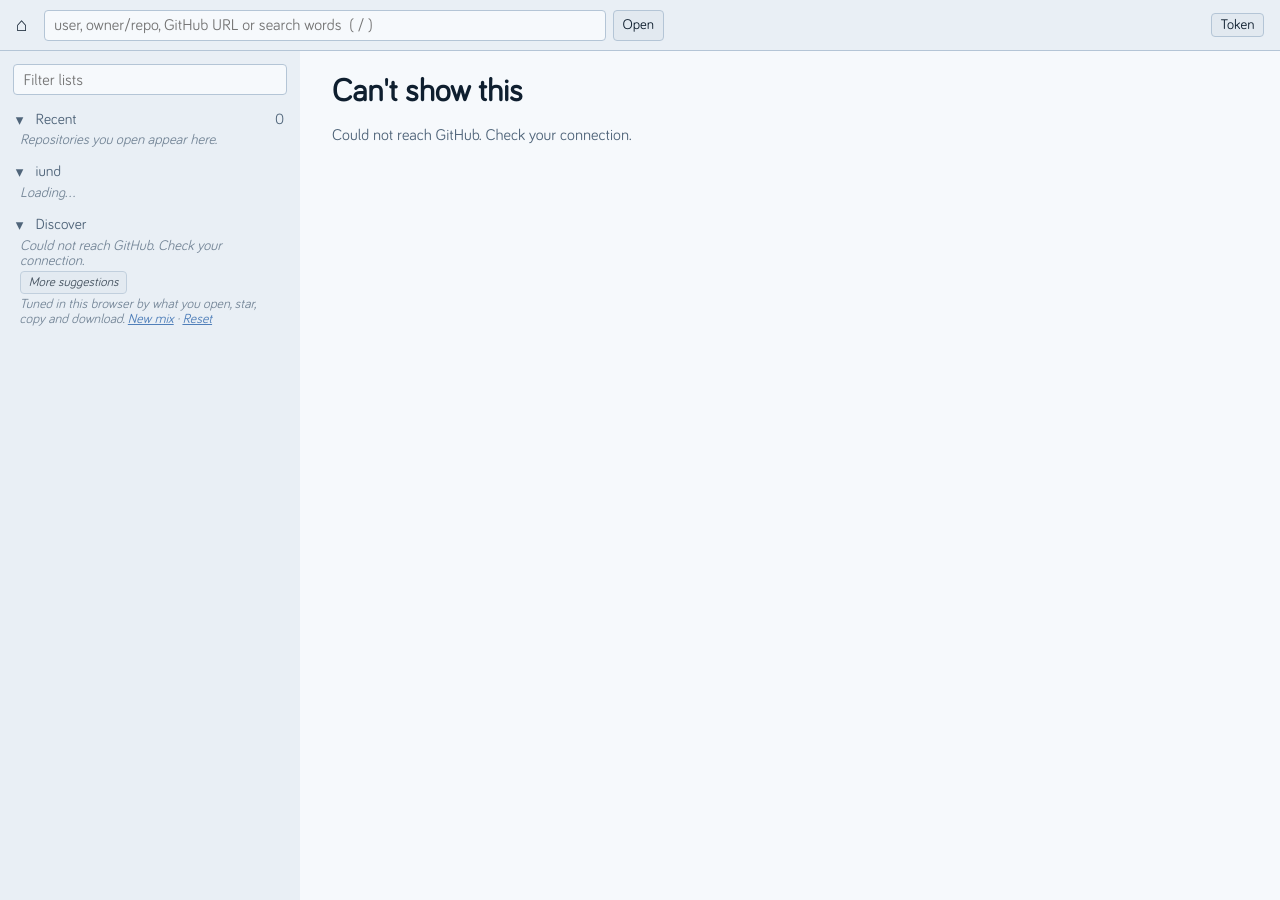
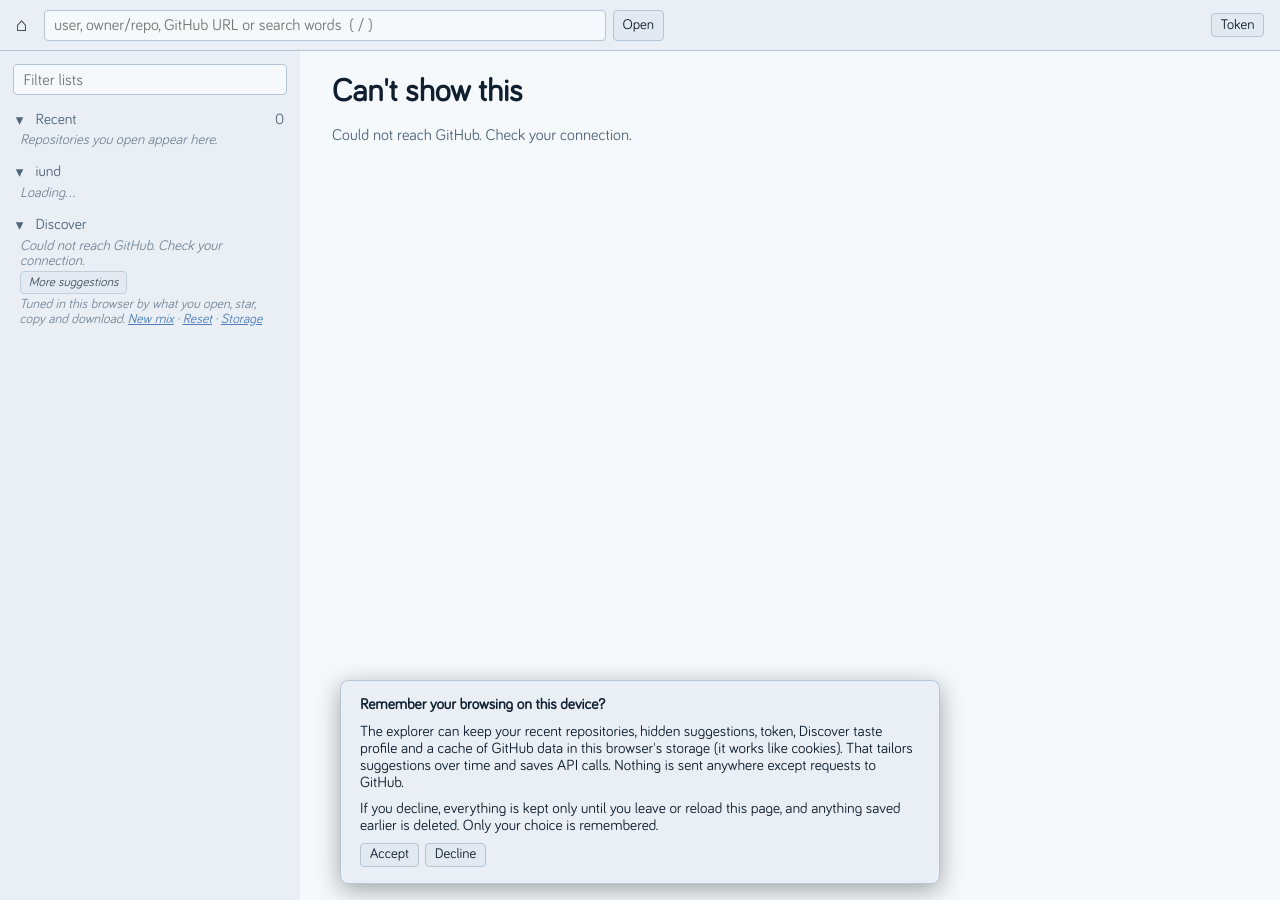
Before and after one commit to iund/iund.github.io, a Jekyll site: the page explore.html, which Jekyll copies as it is, in a window 1280 px wide. Built offline with Jekyll 4.4.1, drawn with Linux system fonts in a browser that asks for light colours; nearby versions of some CDN libraries; a style sheet for code colours, icons or effects is not loaded; part of the change alters nothing that is shown.

Commit message:
Ask before storing explorer data in the browser
Co-Authored-By: Claude Opus 5.5 <noreply@anthropic.com>

```diff
--- a/explore.html
+++ b/explore.html
@@ -63,6 +63,8 @@
 		@media (hover: none) { .sug .x { visibility: visible; } }
 		.sug .x:hover { color: var(--bad); }
 		#disc-foot { font-size: 0.85em; }
+		#consent { position: fixed; left: 1em; right: 1em; bottom: 1em; max-width: 560px; margin: 0 auto; background: var(--nav); border: 1px solid var(--line); border-radius: 8px; padding: 0.4em 1.2em 1em; box-shadow: 0 6px 24px rgba(0, 0, 0, 0.35); z-index: 10; }
+		#consent p { margin: 0.6em 0; font-size: 0.95em; }
 		nav .line { display: block; white-space: nowrap; overflow: hidden; text-overflow: ellipsis; }
 		nav .note { color: var(--dim); font-size: 0.9em; margin: 0.2em 0.5em; }
 
@@ -146,7 +148,7 @@
 		<button class="btn" type="submit">Save</button>
 		<button class="btn" type="button" id="token-clear">Clear</button>
 		<p id="token-status"></p>
-		<p>Raises the API limit from 60 to 5,000 calls an hour and turns on starring and your Starred list. Use a fine-grained token with <b>Public repositories (read-only)</b> access and the account permission <b>Starring: read and write</b>. It is kept in this browser's local storage and only sent to api.github.com.</p>
+		<p>Raises the API limit from 60 to 5,000 calls an hour and turns on starring and your Starred list. Use a fine-grained token with <b>Public repositories (read-only)</b> access and the account permission <b>Starring: read and write</b>. It is only sent to api.github.com, and kept in this browser only if you accepted storage (otherwise until you leave the page).</p>
 	</form>
 	<nav>
 		<input id="filter" type="search" placeholder="Filter lists" aria-label="Filter lists" autocomplete="off">
@@ -157,10 +159,16 @@
 			<div id="disc-list"></div>
 			<p class="note" id="disc-status"></p>
 			<p class="note"><button class="btn" id="disc-more">More suggestions</button></p>
-			<p class="note" id="disc-foot">Tuned in this browser by what you open, star, copy and download. <button class="linkish" id="disc-mix">New mix</button> · <button class="linkish" id="disc-reset">Reset</button></p>
+			<p class="note" id="disc-foot">Tuned in this browser by what you open, star, copy and download. <button class="linkish" id="disc-mix">New mix</button> · <button class="linkish" id="disc-reset">Reset</button> · <button class="linkish" id="consent-open">Storage</button></p>
 		</details>
 	</nav>
 	<main id="main"></main>
+</div>
+<div id="consent" role="dialog" aria-labelledby="consent-title" hidden>
+	<p><b id="consent-title">Remember your browsing on this device?</b></p>
+	<p>The explorer can keep your recent repositories, hidden suggestions, token, Discover taste profile and a cache of GitHub data in this browser's storage (it works like cookies). That tailors suggestions over time and saves API calls. Nothing is sent anywhere except requests to GitHub.</p>
+	<p>If you decline, everything is kept only until you leave or reload this page, and anything saved earlier is deleted. Only your choice is remembered.</p>
+	<div class="clone"><button id="consent-yes">Accept</button><button id="consent-no">Decline</button></div>
 </div>
 <script src="https://cdn.jsdelivr.net/npm/marked@18.0.14/lib/marked.umd.js"></script>
 <script src="https://cdn.jsdelivr.net/npm/dompurify@3.4.16/dist/purify.min.js"></script>
@@ -182,12 +190,32 @@ const num = n => (n ?? 0).toLocaleString();
 const size = b => b < 1024 ? b + ' B' : b < 1048576 ? (b / 1024).toFixed(1) + ' KB' : (b / 1048576).toFixed(1) + ' MB';
 const clock = s => new Date(s * 1000).toLocaleTimeString([], { hour: '2-digit', minute: '2-digit' });
 const ago = t => { const m = Math.round((Date.now() - t) / MIN); return m < 1 ? 'just now' : m < 60 ? m + ' min ago' : m < 1440 ? Math.round(m / 60) + ' h ago' : Math.round(m / 1440) + ' d ago'; };
+// Storage only persists after the visitor accepts; until then (or after declining) it lives in memory for this page visit.
+let consent = null;
+try { consent = localStorage.getItem('explore-consent'); } catch {}
+const memStore = new Map();
+const store = {
+	get: k => { if (consent === 'yes') { try { return localStorage.getItem(k); } catch { return null; } } return memStore.has(k) ? memStore.get(k) : null; },
+	set: (k, v) => { if (consent === 'yes') localStorage.setItem(k, v); else memStore.set(k, v); },
+	remove: k => { if (consent === 'yes') { try { localStorage.removeItem(k); } catch {} } else memStore.delete(k); },
+	keys: () => { if (consent === 'yes') { try { return Object.keys(localStorage); } catch { return []; } } return [...memStore.keys()]; },
+};
+const ours = k => k.startsWith('explore-') || k.startsWith('gx:');
+function setConsent(v) {
+	consent = v;
+	try {
+		localStorage.setItem('explore-consent', v);
+		if (v === 'yes') { memStore.forEach((val, k) => { try { localStorage.setItem(k, val); } catch {} }); memStore.clear(); }
+		else Object.keys(localStorage).filter(k => ours(k) && k !== 'explore-consent').forEach(k => { memStore.set(k, localStorage.getItem(k)); localStorage.removeItem(k); });
+	} catch {}
+	$('#consent').hidden = true;
+}
 const ls = {
-	get: (k, d) => { try { return JSON.parse(localStorage.getItem(k)) ?? d; } catch { return d; } },
-	set: (k, v) => { try { v == null ? localStorage.removeItem(k) : localStorage.setItem(k, JSON.stringify(v)); } catch {} },
+	get: (k, d) => { try { return JSON.parse(store.get(k)) ?? d; } catch { return d; } },
+	set: (k, v) => { try { v == null ? store.remove(k) : store.set(k, JSON.stringify(v)); } catch {} },
 };
 
-// Trim API objects before caching so localStorage holds many more of them.
+// Trim API objects before caching so storage holds many more of them.
 const slimRepo = r => ({ name: r.name, full_name: r.full_name, owner: { login: r.owner.login }, description: r.description, language: r.language,
 	stargazers_count: r.stargazers_count, fork: r.fork, archived: r.archived, topics: r.topics, license: r.license && { spdx_id: r.license.spdx_id },
 	default_branch: r.default_branch, html_url: r.html_url, ssh_url: r.ssh_url, clone_url: r.clone_url, homepage: r.homepage, pushed_at: r.pushed_at, created_at: r.created_at });
@@ -202,25 +230,25 @@ let seq = 0, refreshSeq = -1;
 const search = { left: null, reset: 0 };
 const SEARCH_RESERVE = 2;
 
-// Persistent cache in localStorage ("gx:" keys). Fresh entries are served without a request;
+// Cache in browser storage ("gx:" keys; persistent once storage is accepted). Fresh entries are served without a request;
 // stale ones are revalidated with If-None-Match, and a 304 does not use up the API allowance.
-function cacheGet(key) { try { return JSON.parse(localStorage.getItem('gx:' + key)); } catch { return null; } }
+function cacheGet(key) { try { return JSON.parse(store.get('gx:' + key)); } catch { return null; } }
 function cachePut(key, v) {
 	const s = JSON.stringify(v);
 	for (let i = 0; i < 4; i++) {
-		try { localStorage.setItem('gx:' + key, s); return; } catch { if (!evict()) return; }
+		try { store.set('gx:' + key, s); return; } catch { if (!evict()) return; }
 	}
 }
 function evict() {
-	const keys = Object.keys(localStorage).filter(k => k.startsWith('gx:'));
+	const keys = store.keys().filter(k => k.startsWith('gx:'));
 	if (!keys.length) return false;
-	const aged = keys.map(k => { let t = 0; try { t = JSON.parse(localStorage.getItem(k)).t; } catch {} return [k, t]; }).sort((a, b) => a[1] - b[1]);
-	aged.slice(0, Math.max(1, aged.length >> 2)).forEach(([k]) => localStorage.removeItem(k));
+	const aged = keys.map(k => { let t = 0; try { t = JSON.parse(store.get(k)).t; } catch {} return [k, t]; }).sort((a, b) => a[1] - b[1]);
+	aged.slice(0, Math.max(1, aged.length >> 2)).forEach(([k]) => store.remove(k));
 	return true;
 }
 function forget(prefix) {
 	for (const k of [...mem.keys()]) if (k.includes(prefix)) mem.delete(k);
-	try { Object.keys(localStorage).filter(k => k.startsWith('gx:') && k.includes(prefix)).forEach(k => localStorage.removeItem(k)); } catch {}
+	store.keys().filter(k => k.startsWith('gx:') && k.includes(prefix)).forEach(k => store.remove(k));
 }
 const mem = new Map();
 function gh(path, { accept = JSON_T, text = false, ttl = HOUR, refresh = false, map = d => d } = {}) {
@@ -317,7 +345,7 @@ function addRecent(r) {
 	fillSection('#sec-recent', null, ls.get('explore-recent', []), true, 'Repositories you open appear here.');
 }
 
-// Your stars are fetched at most every 6 hours and kept in localStorage; starring updates the saved list directly.
+// Your stars are fetched at most every 6 hours and kept in browser storage; starring updates the saved list directly.
 async function loadStars(force) {
 	if (!token) { $('#sec-stars').hidden = true; return; }
 	if (starred && !force && Date.now() - starred.t < 6 * HOUR) return fillSection('#sec-stars', null, starred.list, true, 'Star repositories to bookmark them here.');
@@ -624,7 +652,7 @@ main.addEventListener('click', async e => {
 	try { await navigator.clipboard.writeText(text); flash(b, 'copied'); if (b.dataset.copy && state.repo) learn(state.repo, 3); } catch { flash(b, 'copy failed'); }
 });
 
-// Discover: a taste profile kept in localStorage, fed by what you open, star, copy and download,
+// Discover: a taste profile kept in browser storage, fed by what you open, star, copy and download,
 // plus the topics of your Starred, Recent and current owner's repos. It drives search queries whose
 // results continue the left pane. Search calls have their own limit and don't use the hourly allowance.
 const HALF_LIFE = 7 * DAY;
@@ -834,6 +862,10 @@ function rate() {
 	request('rate_limit').then(({ d }) => setMeter(d.resources.core.remaining, d.resources.core.limit, d.resources.core.reset)).catch(() => {});
 }
 
+$('#consent-yes').addEventListener('click', () => setConsent('yes'));
+$('#consent-no').addEventListener('click', () => setConsent('no'));
+$('#consent-open').addEventListener('click', () => $('#consent').hidden = false);
+if (!consent) $('#consent').hidden = false;
 addEventListener('hashchange', route);
 tokenLabel();
 fillSection('#sec-recent', null, ls.get('explore-recent', []), true, 'Repositories you open appear here.');
```
